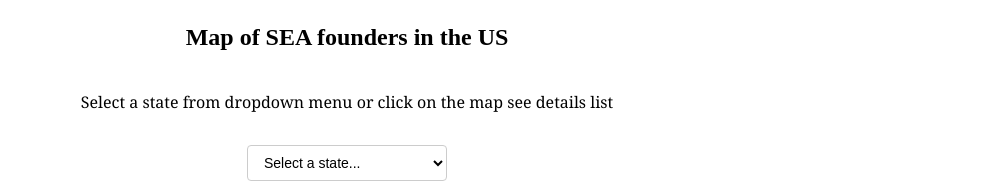
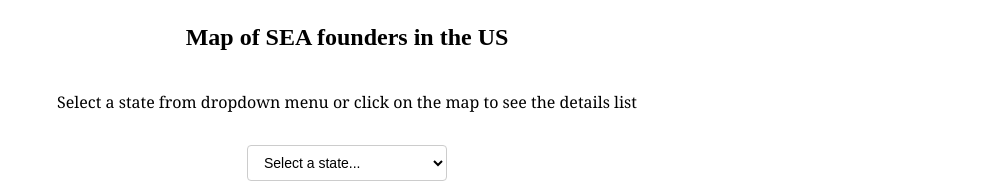
Before and after one commit to ductran2918/duc.github.io, a plain HTML site: page index.html in a window 1280 px wide. Shown: the top 183 px of the page, without its empty margins (293-1280 px from the left). Drawn offline with nearby package versions, Linux system fonts and the light colour scheme; no server answers.

Commit message:
Update index.html
update typo of subheader

```diff
--- a/index.html
+++ b/index.html
@@ -486,7 +486,7 @@
     Map of SEA founders in the US
     </h2>
     <h4 style="text-align: center; font-family: Georgia, Georgia; font-weight: normal; margin: 1em 0;">
-    Select a state from dropdown menu or click on the map see details list
+    Select a state from dropdown menu or click on the map to see the details list
     </h4>
 
     <div class="state-selector">
```
